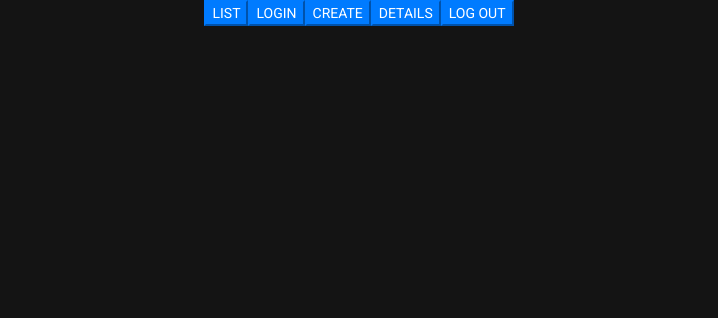
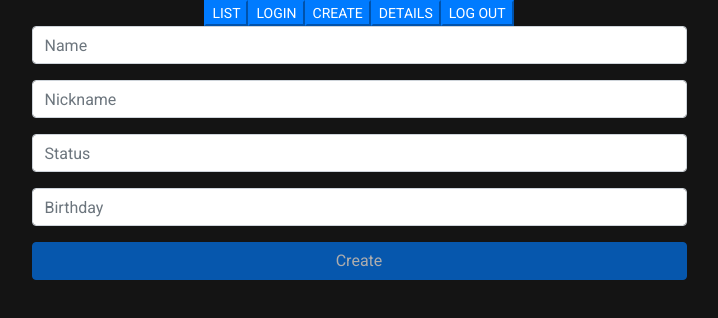
Before and after one commit to gebhardtbalint/egyetemAngular, an Angular app: page /create in a window 1280 px wide. Before the commit this address led to /. Shown: the top 318 px of the page, without its empty margins (281-999 px from the left). Built offline with nearby package versions, Linux system fonts and the light colour scheme.

Commit message:
create item

```diff
--- a/src/app/app-routing.module.ts
+++ b/src/app/app-routing.module.ts
@@ -16,7 +16,7 @@ const routes: Routes = [
   {path:'login', component:LoginComponent},
   {path:'details', component:DetailsComponent},
   {path:'list', component:ListComponent},
-  {path:'list', component:CreateComponent}
+  {path:'create', component:CreateComponent}
 
 
 ];
--- a/src/app/app.component.ts
+++ b/src/app/app.component.ts
@@ -7,7 +7,7 @@ import {Router} from '@angular/router';
   styleUrls: ['./app.component.css']
 })
 export class AppComponent {
-  title = 'beadando';
+  title = 'Breaking Bad characters';
 
   constructor(
     private router: Router,
@@ -20,6 +20,6 @@ export class AppComponent {
   }
 
   logout() {
-
+    localStorage.removeItem('token');
   }
 }
--- a/src/app/create/create.component.html
+++ b/src/app/create/create.component.html
@@ -1 +1,26 @@
-<p>create works!</p>
+<div class="row justify-content-center">
+    <form #ngForm="ngForm"fxLayout="column" style="width: 50%">
+      <div class="form-group">
+        <input type="text" class="form-control"
+               name = nameinput id="nameinput" required
+               placeholder="Name" [(ngModel)]="adat.name">
+      </div>
+      <div class="form-group">
+        <input type="text" class="form-control"
+               name = regioninput id="regioninput" required
+               placeholder="Nickname" [(ngModel)]="adat.nickname">
+      </div>
+      <div class="form-group">
+        <input type="text" class="form-control"
+               name = wordsinput id="wordsinput" required
+               placeholder="Status" [(ngModel)]="adat.status">
+      </div>
+      <div class="form-group">
+        <input type="text" class="form-control"
+               name = coatofarmsinput id="coatofarmsinput" required
+               placeholder="Birthday" [(ngModel)]="adat.birthday">
+      </div>
+
+      <button type="submit" class="btn btn-primary" (click)="save()" [disabled]="!ngForm.valid">Create</button>
+    </form>
+</div>
--- a/src/app/create/create.component.ts
+++ b/src/app/create/create.component.ts
@@ -1,15 +1,28 @@
-import { Component, OnInit } from '@angular/core';
+import {Component, OnInit} from '@angular/core';
+import {MyAdat} from '../data';
+import {ApiService} from '../api.service';
+
 
 @Component({
   selector: 'app-create',
   templateUrl: './create.component.html',
-  styleUrls: ['./create.component.css']
+  styleUrls: ['./create.component.css'],
 })
+
 export class CreateComponent implements OnInit {
 
-  constructor() { }
+  adat = new MyAdat();
+
+  constructor(
+    private service: ApiService,
+  ) { }
 
   ngOnInit(): void {
   }
 
+  save(): void {
+    this.service.adatom.push(this.adat);
+    this.adat = new MyAdat();
+  }
+
 }
--- a/src/app/list/list.component.html
+++ b/src/app/list/list.component.html
@@ -1,4 +1,6 @@
-<table mat-table class="table" *ngIf="service.adatom">
+<div class="row justify-content-center">
+  <div class="col-auto">
+    <table class="table table-striped table-responsive align-self-center"   *ngIf="service.adatom">
       <thead>
       <th style="color: white">Name</th>
       <th style="color: white">Nickname</th>
@@ -12,7 +14,9 @@
         <td style="color: white">{{adat.nickname}}</td>
         <td style="color: white">{{adat.status}}</td>
         <td style="color: white">{{adat.birthday}}</td>
-    <td><button type="button" class="btn btn-outline-danger" (click)="delete(adat)">Delete</button></td>
+        <td><button type="button" class="btn-warning" (click)="delete(adat)">Delete</button></td>
       </tr>
       </tbody>
     </table>
+  </div>
+</div>
```
Lines whose indentation alone changed are shown as unchanged.
